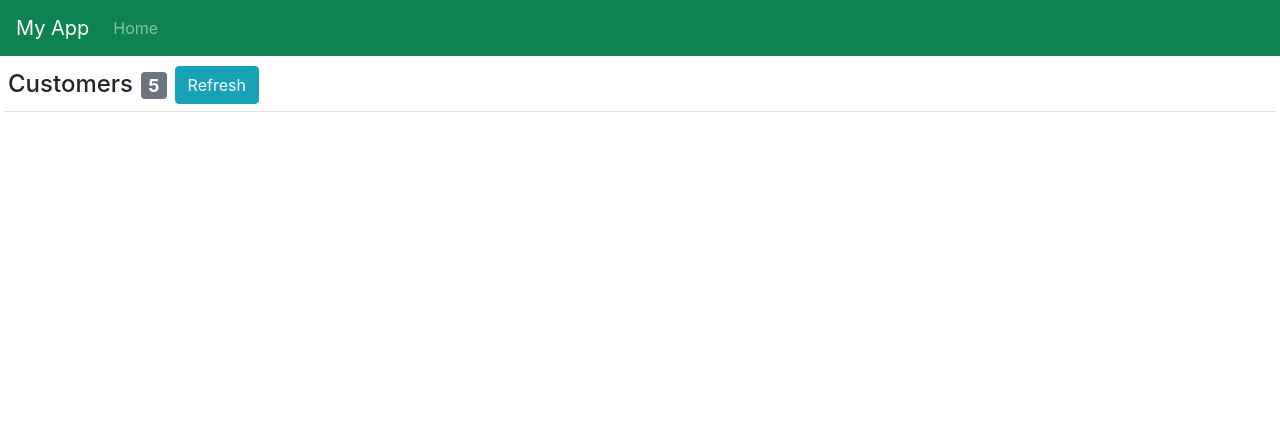
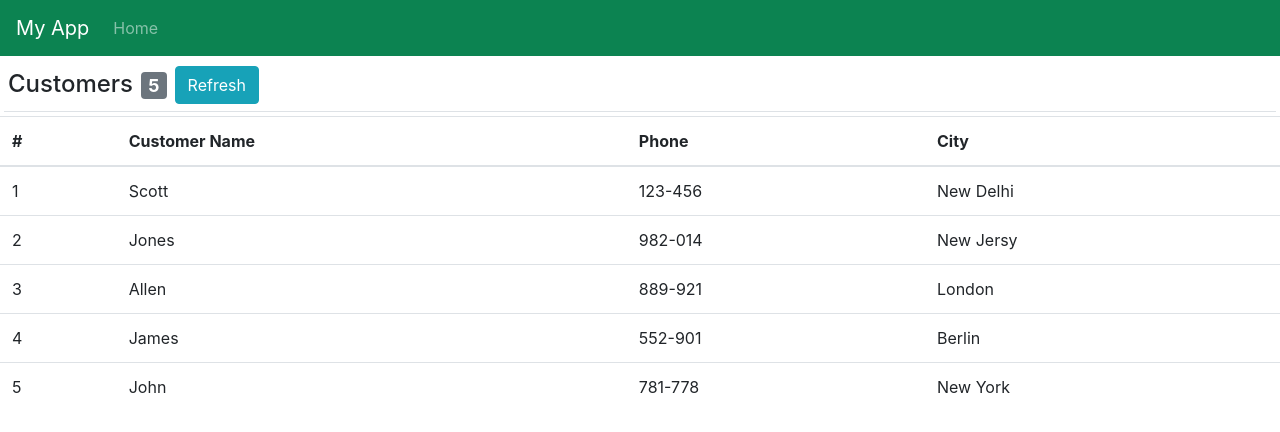
Before and after one commit to GhulamMustafaGM/client-side-app, a React (Create React App) app: page / in a window 1280 px wide. Shown: the top 432 px of the page. Built offline with nearby package versions, Linux system fonts and the light colour scheme.

Commit message:
created render list

```diff
--- a/src/MainContent.jsx
+++ b/src/MainContent.jsx
@@ -1,7 +1,27 @@
 import React, { Component } from "react";
 
 export default class MainContent extends Component {
-    state = { pageTitle: "Customers", customersCount: 5 };
+    state = {
+        pageTitle: "Customers",
+        customersCount: 5,
+        customers: [
+            {
+                id: 1,
+                name: "Scott",
+                phone: "123-456",
+                address: { city: "New Delhi" },
+            },
+            {
+                id: 2,
+                name: "Jones",
+                phone: "982-014",
+                address: { city: "New Jersy" },
+            },
+            { id: 3, name: "Allen", phone: "889-921", address: { city: "London" } },
+            { id: 4, name: "James", phone: "552-901", address: { city: "Berlin" } },
+            { id: 5, name: "John", phone: "781-778", address: { city: "New York" } },
+        ],
+    };
 
     render() {
         return (
@@ -17,14 +37,35 @@ export default class MainContent extends Component {
                         Refresh
                     </button>
                 </h4>
+
+                <table className="table">
+                    <thead>
+                        <tr>
+                            <th>#</th>
+                            <th>Customer Name</th>
+                            <th>Phone</th>
+                            <th>City</th>
+                        </tr>
+                    </thead>
+                    <tbody>
+                        {this.state.customers.map((cust) => {
+                            return (
+                                <tr key={cust.id}>
+                                    <td>{cust.id}</td>
+                                    <td>{cust.name}</td>
+                                    <td>{cust.phone}</td>
+                                    <td>{cust.address.city}</td>
+                                </tr>
+                            );
+                        })}
+                    </tbody>
+                </table>
             </div>
         );
     }
 
     //Executes when the user clicks on Refresh button
     onRefreshClick = () => {
-        this.setState({
-            customersCount: 7,
-        });
+        this.setState({ customersCount: 7 });
     };
 }
```
